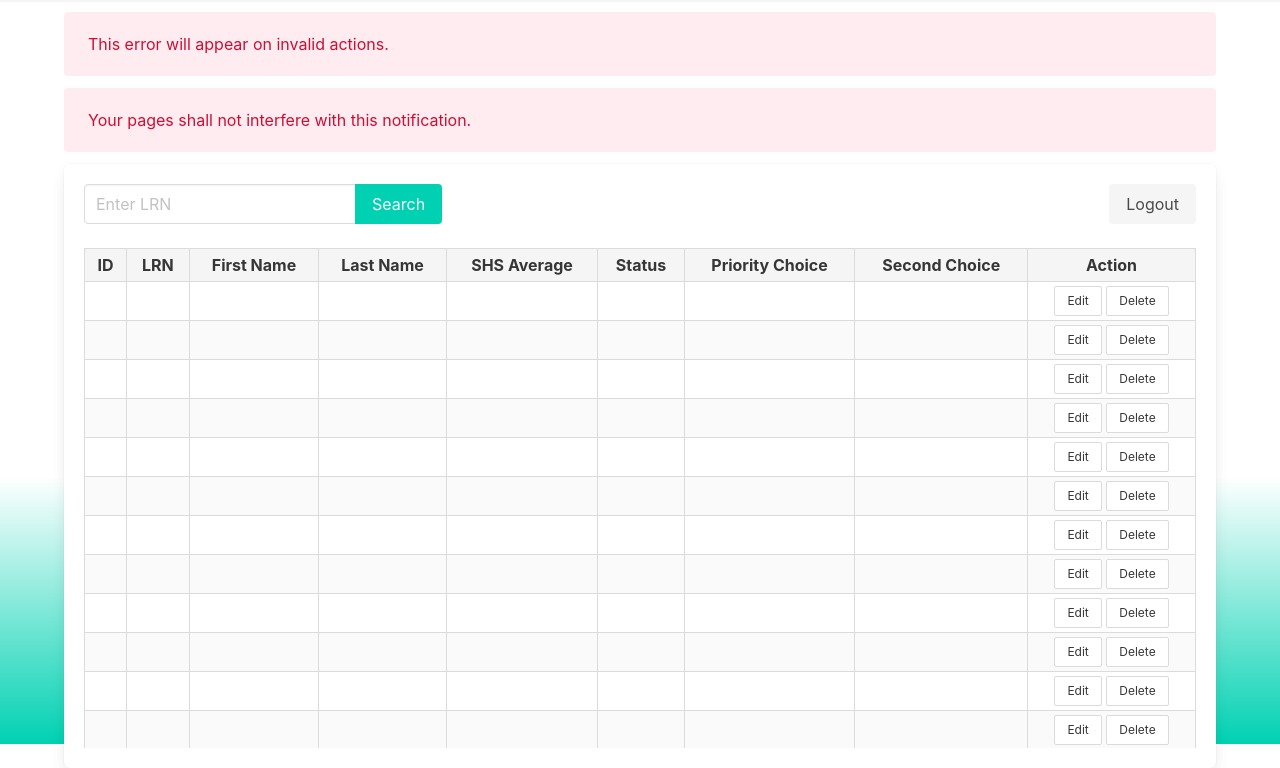
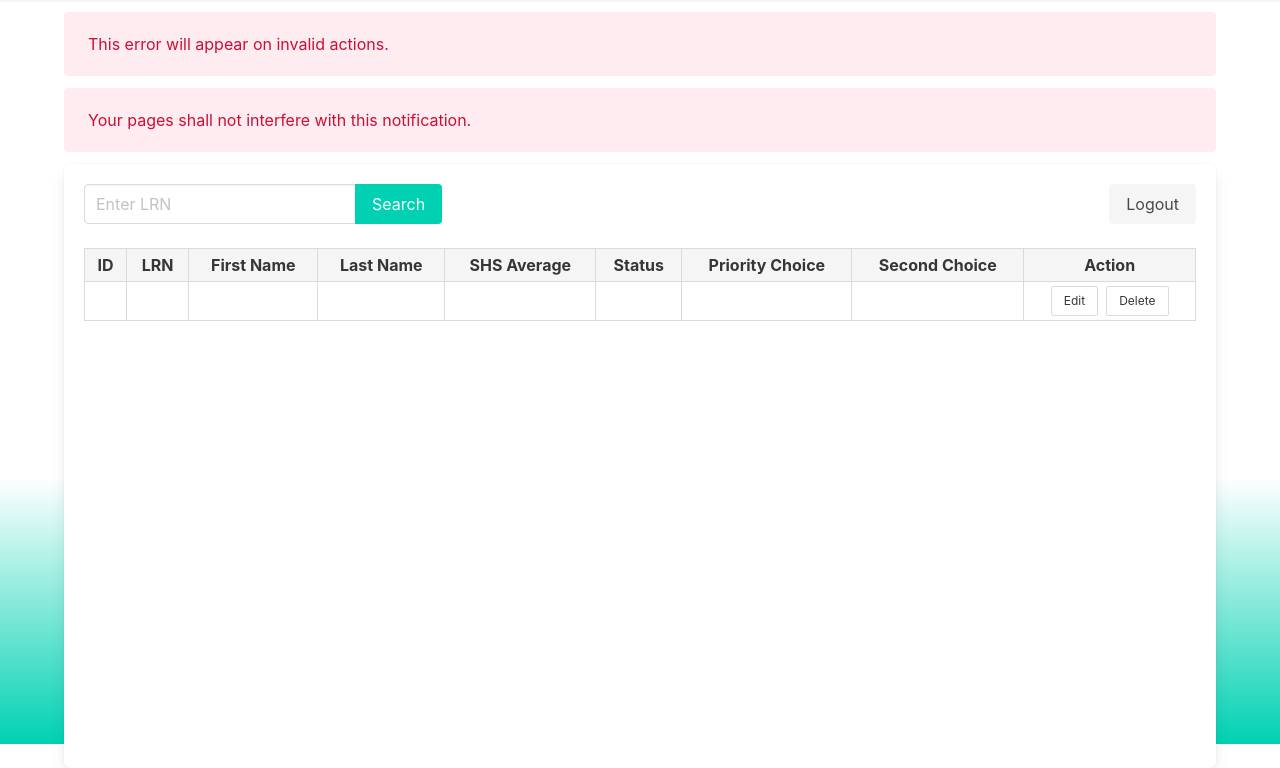
Before and after one commit to ralf-t/ccss_admission, a Flask app: page /admin in a window 1280 px wide. Shown: the part 56-824 px from the top of the page. Run offline with Flask 2, Linux system fonts and the light colour scheme.

Commit message:
add changes

```diff
--- a/ccssadmission/templates/admin.html
+++ b/ccssadmission/templates/admin.html
@@ -5,6 +5,7 @@
 	<div class="block">
 		<div class="level">
 			<div class="level-left">
+				<form action="" method="POST">
 					<div class="field has-addons">
 						<div class="control is-expanded">
 							<input class="input" type="text" placeholder="Enter LRN">
@@ -15,6 +16,7 @@
 							</button>
 						</div>
 					</div>
+				</form>
 			</div>
 			<div class="level-right">
 				<a href="#" class="button is-light">Logout</a>
@@ -48,247 +50,21 @@
 					<td></td>
 					<td></td>
 					<td></td>
-					<td class="has-text-centered">
+					<td>
+						<div class="level">
+							<div class="level-item">
 								<button class="button is-small">
 									Edit
 								</button>
+						<div class="level-item ml-2">
+							<form action="" method="POST">
 								<button class="button is-small">
 									Delete
 								</button>
-					</td>
-				</tr>
-				<tr>
-					<td></td>
-					<td></td>
-					<td></td>
-					<td></td>
-					<td></td>
-					<td></td>
-					<td></td>
-					<td></td>
-					<td class="has-text-centered">
-						<button class="button is-small">
-							Edit
-						</button>
-						<button class="button is-small">
-							Delete
-						</button>
-					</td>
-				</tr>
-				<tr>
-					<td></td>
-					<td></td>
-					<td></td>
-					<td></td>
-					<td></td>
-					<td></td>
-					<td></td>
-					<td></td>
-					<td class="has-text-centered">
-						<button class="button is-small">
-							Edit
-						</button>
-						<button class="button is-small">
-							Delete
-						</button>
-					</td>
-				</tr>
-				<tr>
-					<td></td>
-					<td></td>
-					<td></td>
-					<td></td>
-					<td></td>
-					<td></td>
-					<td></td>
-					<td></td>
-					<td class="has-text-centered">
-						<button class="button is-small">
-							Edit
-						</button>
-						<button class="button is-small">
-							Delete
-						</button>
-					</td>
-				</tr>
-				<tr>
-					<td></td>
-					<td></td>
-					<td></td>
-					<td></td>
-					<td></td>
-					<td></td>
-					<td></td>
-					<td></td>
-					<td class="has-text-centered">
-						<button class="button is-small">
-							Edit
-						</button>
-						<button class="button is-small">
-							Delete
-						</button>
-					</td>
-				</tr>
-				<tr>
-					<td></td>
-					<td></td>
-					<td></td>
-					<td></td>
-					<td></td>
-					<td></td>
-					<td></td>
-					<td></td>
-					<td class="has-text-centered">
-						<button class="button is-small">
-							Edit
-						</button>
-						<button class="button is-small">
-							Delete
-						</button>
-					</td>
-				</tr>
-				<tr>
-					<td></td>
-					<td></td>
-					<td></td>
-					<td></td>
-					<td></td>
-					<td></td>
-					<td></td>
-					<td></td>
-					<td class="has-text-centered">
-						<button class="button is-small">
-							Edit
-						</button>
-						<button class="button is-small">
-							Delete
-						</button>
-					</td>
-				</tr>
-				<tr>
-					<td></td>
-					<td></td>
-					<td></td>
-					<td></td>
-					<td></td>
-					<td></td>
-					<td></td>
-					<td></td>
-					<td class="has-text-centered">
-						<button class="button is-small">
-							Edit
-						</button>
-						<button class="button is-small">
-							Delete
-						</button>
-					</td>
-				</tr>
-				<tr>
-					<td></td>
-					<td></td>
-					<td></td>
-					<td></td>
-					<td></td>
-					<td></td>
-					<td></td>
-					<td></td>
-					<td class="has-text-centered">
-						<button class="button is-small">
-							Edit
-						</button>
-						<button class="button is-small">
-							Delete
-						</button>
-					</td>
-				</tr>
-				<tr>
-					<td></td>
-					<td></td>
-					<td></td>
-					<td></td>
-					<td></td>
-					<td></td>
-					<td></td>
-					<td></td>
-					<td class="has-text-centered">
-						<button class="button is-small">
-							Edit
-						</button>
-						<button class="button is-small">
-							Delete
-						</button>
-					</td>
-				</tr>
-				<tr>
-					<td></td>
-					<td></td>
-					<td></td>
-					<td></td>
-					<td></td>
-					<td></td>
-					<td></td>
-					<td></td>
-					<td class="has-text-centered">
-						<button class="button is-small">
-							Edit
-						</button>
-						<button class="button is-small">
-							Delete
-						</button>
-					</td>
-				</tr>
-				<tr>
-					<td></td>
-					<td></td>
-					<td></td>
-					<td></td>
-					<td></td>
-					<td></td>
-					<td></td>
-					<td></td>
-					<td class="has-text-centered">
-						<button class="button is-small">
-							Edit
-						</button>
-						<button class="button is-small">
-							Delete
-						</button>
-					</td>
-				</tr>
-				<tr>
-					<td></td>
-					<td></td>
-					<td></td>
-					<td></td>
-					<td></td>
-					<td></td>
-					<td></td>
-					<td></td>
-					<td class="has-text-centered">
-						<button class="button is-small">
-							Edit
-						</button>
-						<button class="button is-small">
-							Delete
-						</button>
-					</td>
-				</tr>
-				<tr>
-					<td></td>
-					<td></td>
-					<td></td>
-					<td></td>
-					<td></td>
-					<td></td>
-					<td></td>
-					<td></td>
-					<td class="has-text-centered">
-						<button class="button is-small">
-							Edit
-						</button>
-						<button class="button is-small">
-							Delete
-						</button>
+							</form>
+						</div>
+							</div>
+						</div>
 					</td>
 				</tr>
 			</tbody>
```
Lines whose indentation alone changed are shown as unchanged.
